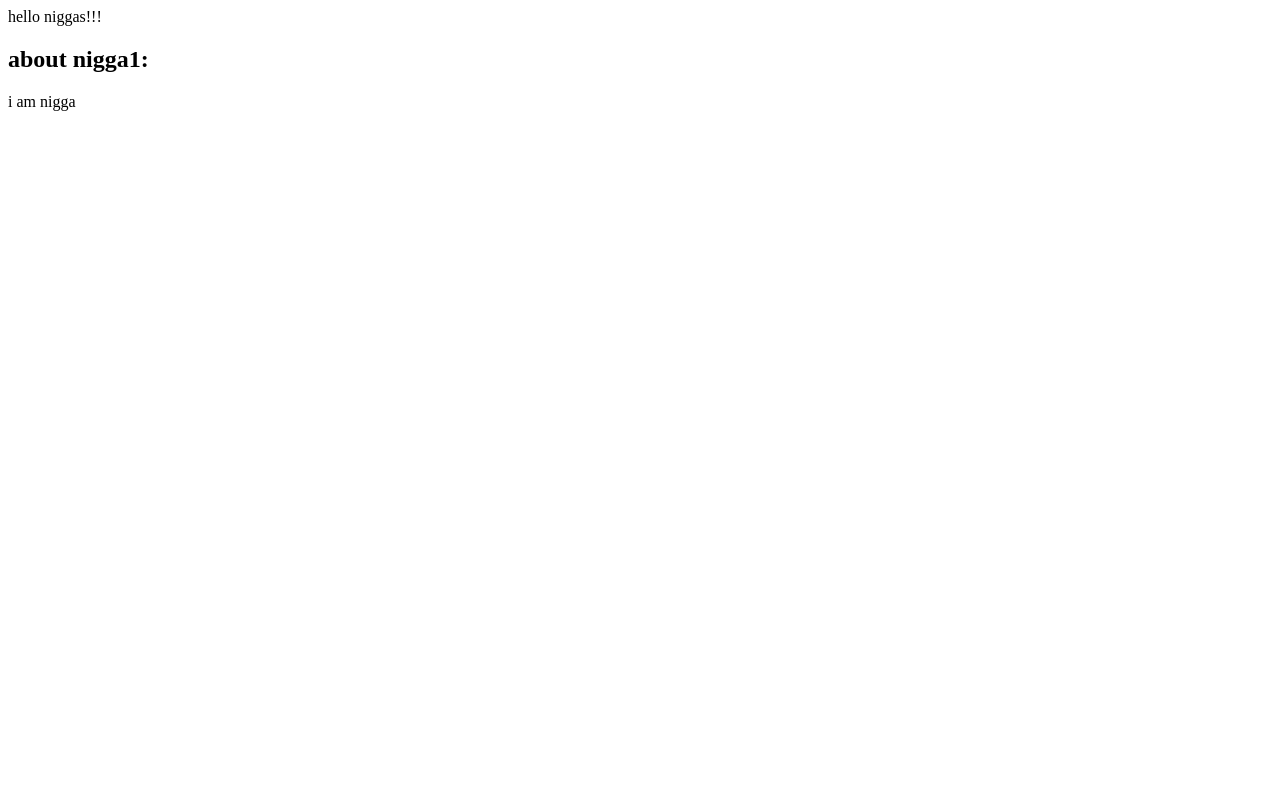
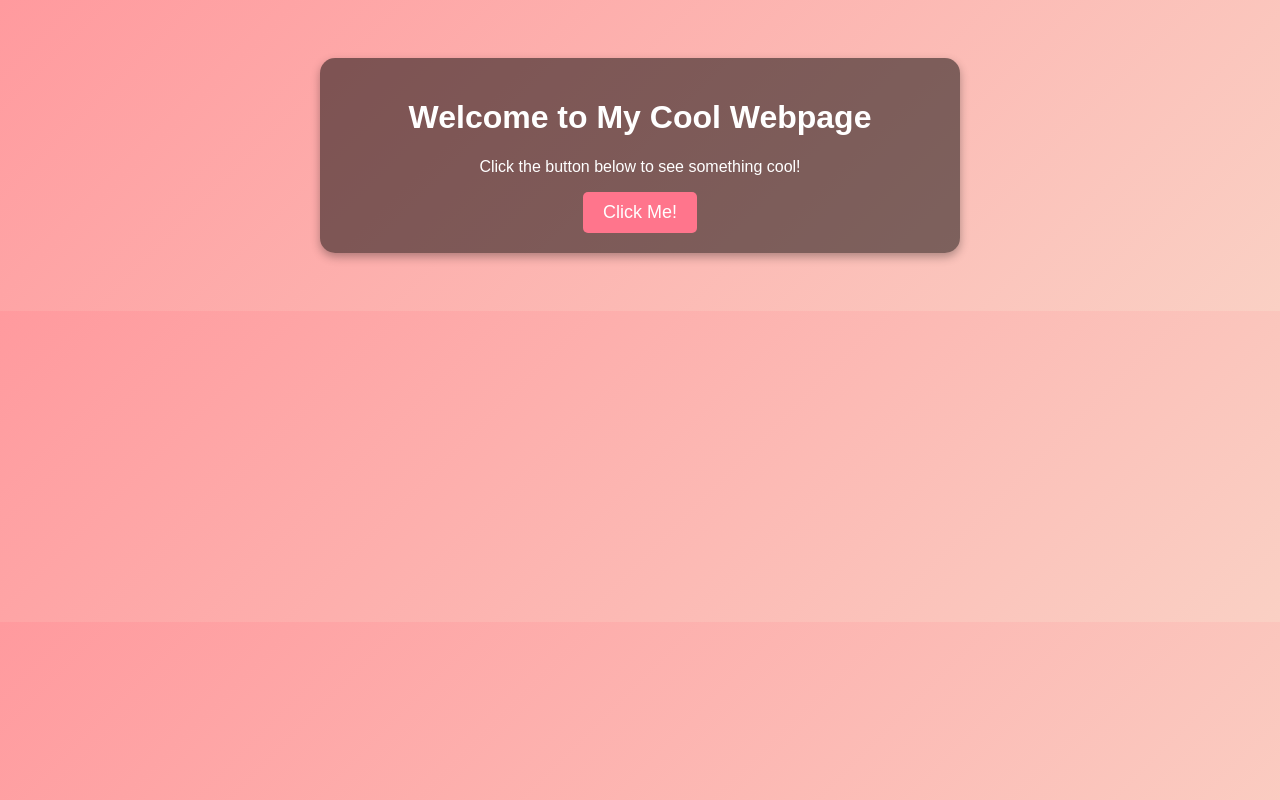
Before and after one commit to user26-109/nigga, a plain HTML site: page index.html in a window 1280 px wide. Drawn offline with Linux system fonts and the light colour scheme.

Commit message:
Auto update

```diff
--- a/index.html
+++ b/index.html
@@ -1,11 +1,56 @@
-<html>
-    <hi>
-        hello niggas!!!
-    </hi>
-    <body>
-        <h2>about nigga1:</h2>
-        <p>
-            i am nigga
-        </p>
-    </body>
+<!DOCTYPE html>
+<html lang="en">
+<head>
+    <meta charset="UTF-8">
+    <meta name="viewport" content="width=device-width, initial-scale=1.0">
+    <title>Cool Webpage</title>
+    <style>
+        body {
+            font-family: Arial, sans-serif;
+            background: linear-gradient(135deg, #ff9a9e, #fad0c4);
+            text-align: center;
+            color: white;
+            padding: 50px;
+        }
+
+        .container {
+            max-width: 600px;
+            margin: auto;
+            padding: 20px;
+            background: rgba(0, 0, 0, 0.5);
+            border-radius: 15px;
+            box-shadow: 0 4px 10px rgba(0, 0, 0, 0.3);
+        }
+
+        button {
+            background: #ff758c;
+            border: none;
+            padding: 10px 20px;
+            color: white;
+            font-size: 18px;
+            cursor: pointer;
+            border-radius: 5px;
+            transition: 0.3s;
+        }
+
+            button:hover {
+                background: #ff4365;
+            }
+    </style>
+</head>
+<body>
+    <div class="container">
+        <h1>Welcome to My Cool Webpage</h1>
+        <p>Click the button below to see something cool!</p>
+        <button onclick="showMessage()">Click Me!</button>
+        <p id="message" style="display:none; margin-top: 20px; font-size: 20px;"></p>
+    </div>
+
+    <script>
+        function showMessage() {
+            document.getElementById('message').innerText = "You're awesome! ✨";
+            document.getElementById('message').style.display = 'block';
+        }
+    </script>
+</body>
 </html>
```
